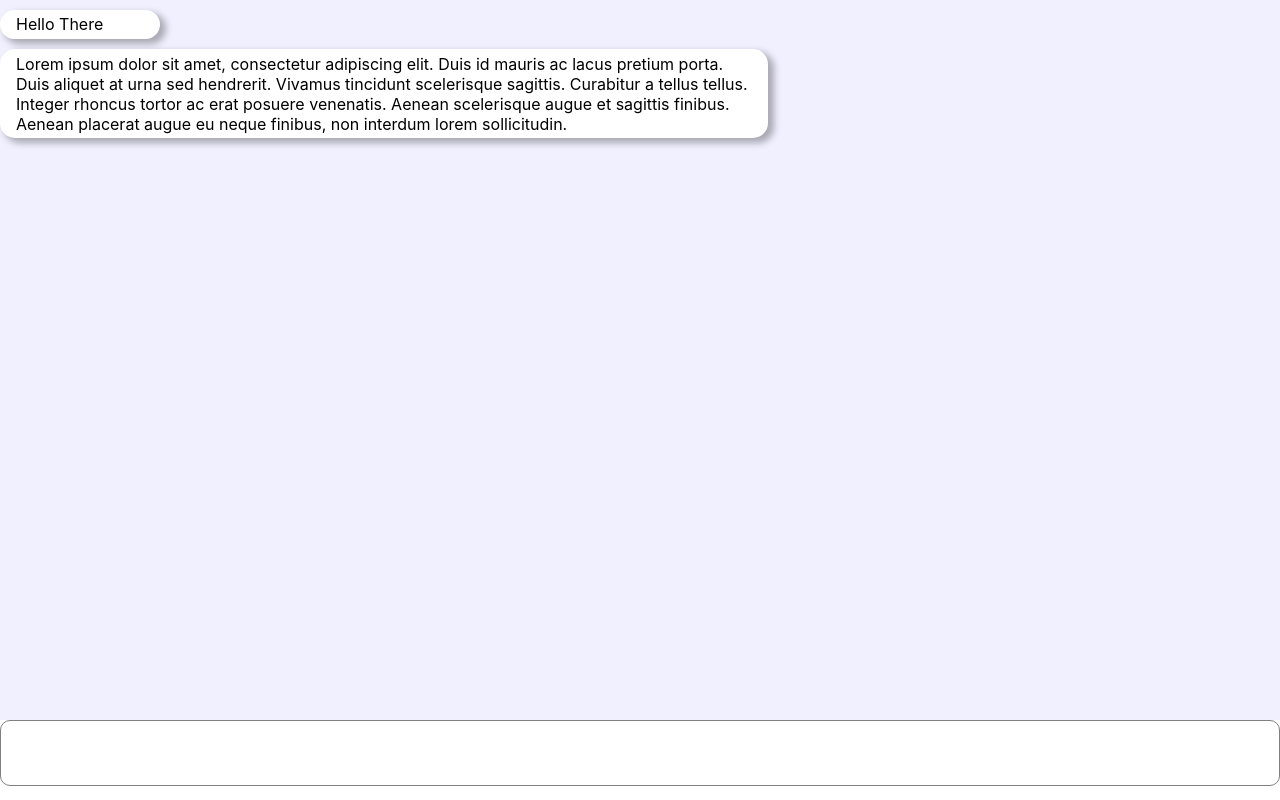
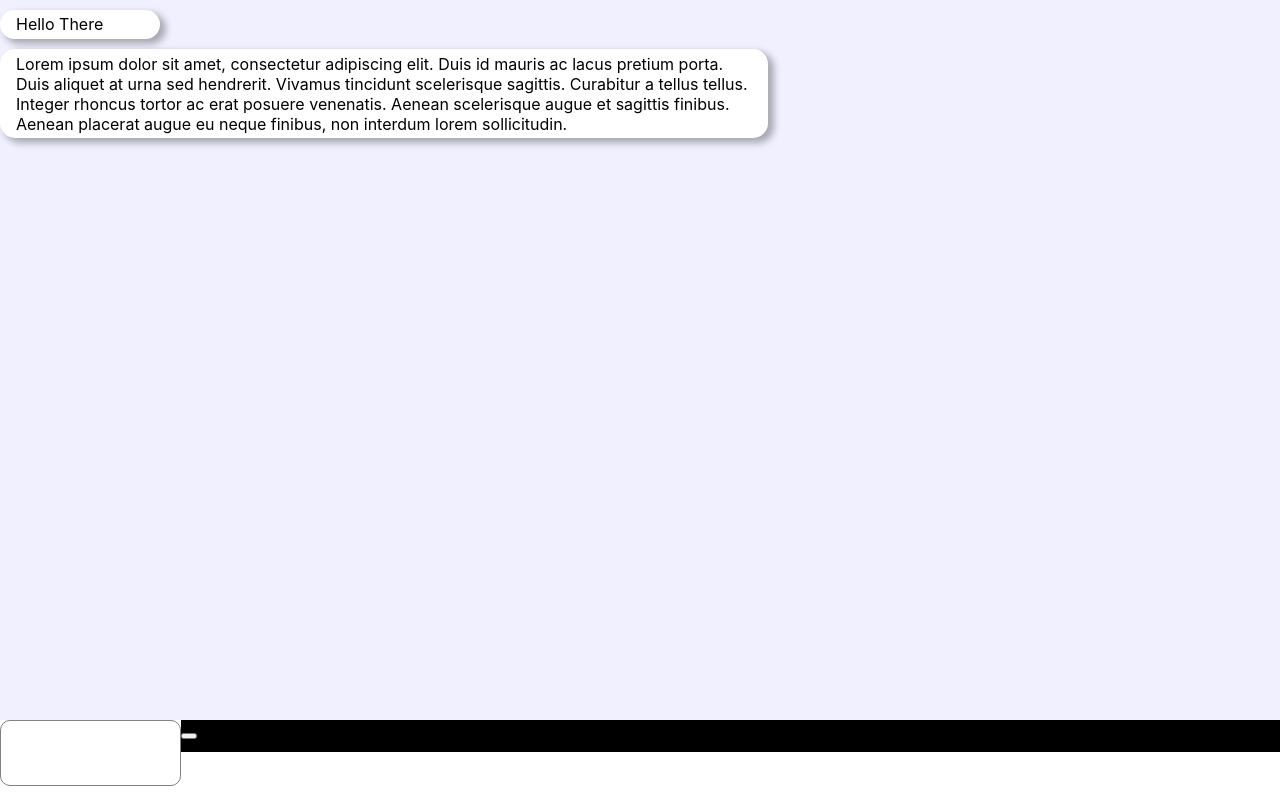
Before and after one commit to duduneto/chat-ui-react, a React (Create React App) app: page / in a window 1280 px wide. Built offline with nearby package versions, Linux system fonts and the light colour scheme.

Commit message:
create typing area form

```diff
--- /dev/null
+++ b/src/screens/Main/TypingForm.js
@@ -0,0 +1,16 @@
+import React from 'react';
+import { Button, TextareaInput } from '../../components';
+import { TypingFormContainer } from './styles'
+
+function TypingForm() {
+    return (
+        <TypingFormContainer>
+            <TextareaInput>
+
+            </TextareaInput>
+            <Button />
+        </TypingFormContainer>
+    );
+}
+
+export default TypingForm;
--- a/src/screens/Main/index.js
+++ b/src/screens/Main/index.js
@@ -1,5 +1,6 @@
-import { Balloons, TextareaInput } from '../../components';
+import { Balloons } from '../../components';
 import { ChatContainer, Container, ContentContainer, ChatContent, TypingContainer } from "./styles";
+import TypingForm from './TypingForm';
 
 const messages = [
 	"Hello There",
@@ -18,9 +19,7 @@ function Main() {
 						}
 					</ChatContent>
 					<TypingContainer>
-						<TextareaInput>
-
-						</TextareaInput>
+						<TypingForm />
 					</TypingContainer>
 				</ChatContainer>
 			</ContentContainer>
--- a/src/screens/Main/styles.js
+++ b/src/screens/Main/styles.js
@@ -27,6 +27,8 @@ export const TypingContainer = styled.div`
 	height: ${typingContainerHeight}rem;
 	width: 100%;
 	background-color: #FFF;
+`;
 
-	/* position: absolute; */
+export const TypingFormContainer = styled.form`
+	display: flex;
 `;
```
